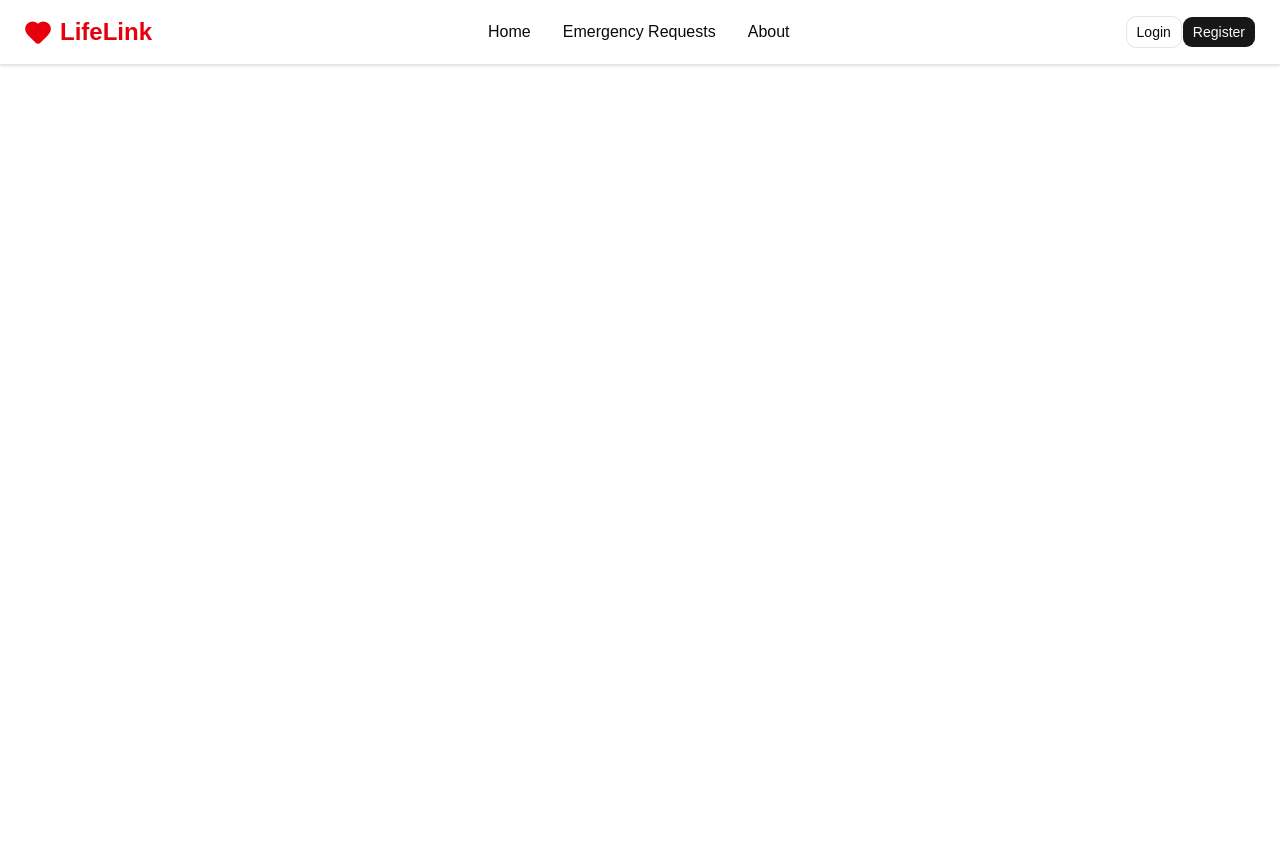
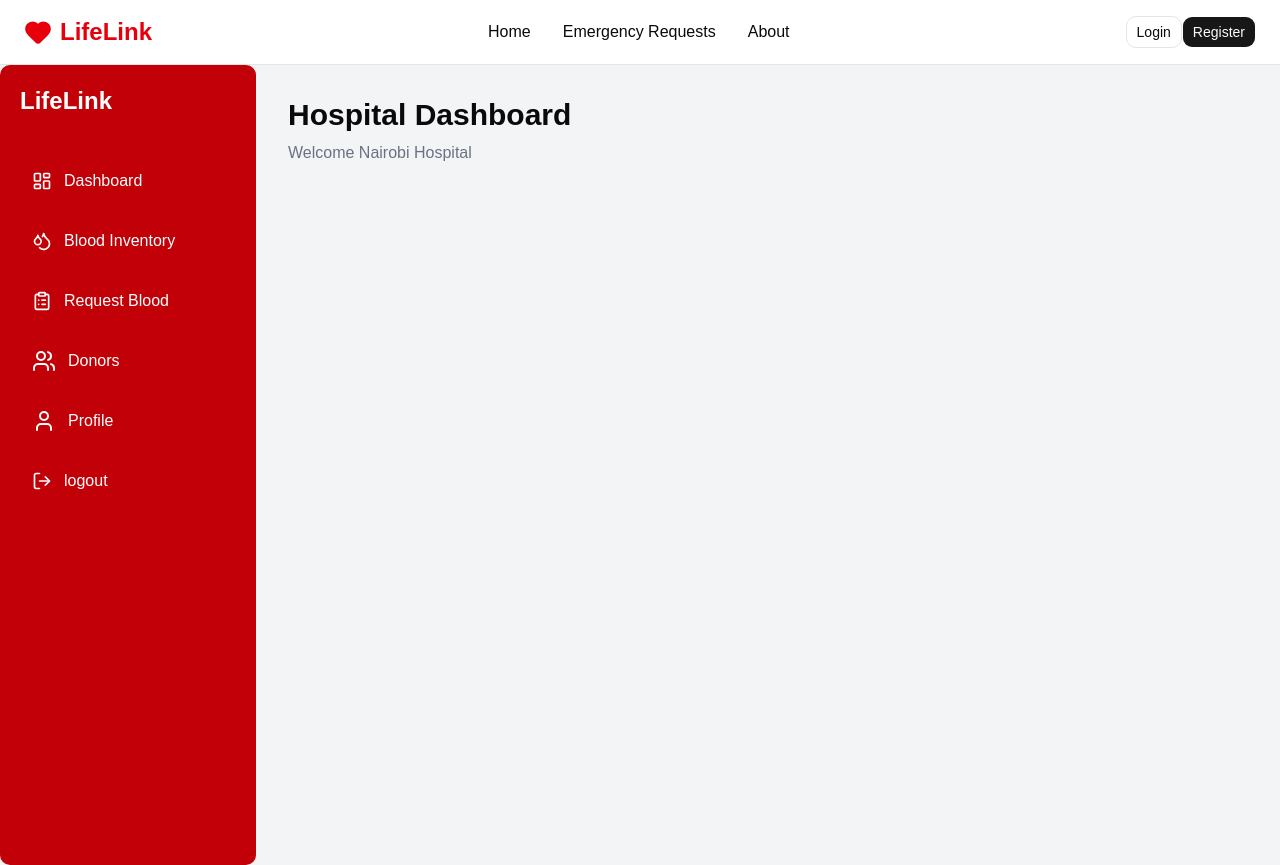
Before and after one commit to Juan-ita/LifeLink, a React (Vite) app: page /hospital/dashboard in a window 1280 px wide. Before the commit the page ends 800 px from the top, so only its background shows below. Built offline with nearby package versions, Linux system fonts and the light colour scheme.

Commit message:
feat: create new sidebar and connect it with hospitaldashboard

```diff
--- a/src/App.jsx
+++ b/src/App.jsx
@@ -14,7 +14,7 @@ function App() {
           <Route path='/' element={<Home/>}/>
           <Route path='/register' element={<Register/>}/>
           <Route path='/login' element={<Login/>}/>
-          <Route path='/hospitaldashboard' element={<Hospitaldashboard/>}/>
+          <Route path='/hospital/dashboard' element={<Hospitaldashboard/>}/>
         </Routes>
 
     </>
--- /dev/null
+++ b/src/hospital dashboard/Sidebar.jsx
@@ -0,0 +1,47 @@
+import React from 'react'
+import { LayoutDashboard, Droplets, ClipboardList, User, Users, LogOut } from 'lucide-react'
+import { Link } from 'react-router-dom'
+
+function Sidebar() {
+  return (
+    <aside className='w-64 bg-red-700 text-white min-h-screen p-5 rounded-lg'>
+      <h2 className='text-2xl font-bold mb-10'>
+        LifeLink
+      </h2>
+
+      <nav className='space-y-3'>
+        <Link to="/hospital/dashboard" className='flex items-center gap-3 p-3 rounded hover:bg-red-800'>
+        <LayoutDashboard size={20}/>
+        Dashboard
+        </Link>
+
+        <Link to="/hospital/inventory" className='flex items-center gap-3 p-3 rounded hover:bg-red-800'>
+        <Droplets size={20}/>
+        Blood Inventory
+        </Link>
+
+        <Link to="/hospital/requests" className='flex items-center gap-3 p-3 rounded hover:bg-red-800'>
+        <ClipboardList size={20}/>
+        Request Blood
+        </Link>
+
+        <Link to="/hospital/donors" className='flex items-center gap-3 p-3 rounded hover:bg-red-800'>
+        <Users/>
+        Donors
+        </Link>
+
+        <Link to="/hospital/profile" className='flex items-center gap-3 p-3 rounded hover:bg-red-800'>
+        <User/>
+        Profile
+        </Link>
+
+        <button className='flex items-center gap-3 p-3 rounded hover:bg-red-800 w-full text-left'>
+            <LogOut size={20}/>
+            logout
+        </button>
+      </nav>
+    </aside>
+  )
+}
+
+export default Sidebar
--- a/src/pages/Hospitaldashboard.jsx
+++ b/src/pages/Hospitaldashboard.jsx
@@ -1,11 +1,12 @@
-import React from 'react'
+import Sidebar from '@/hospital dashboard/Sidebar'
 
 function Hospitaldashboard() {
   return (
     <div className='flex min-h-screen bg-gray-100'>
+        <Sidebar/>
       <main className='flex-1 p-8'>
         <h1 className='text-3xl font-bold'>Hospital Dashboard</h1>
-        <p className='text-gray-500 mt-2'>Welcome Back</p>
+        <p className='text-gray-500 mt-2'>Welcome Nairobi Hospital</p>
       </main>
     </div>
   )
--- a/src/pages/Login.jsx
+++ b/src/pages/Login.jsx
@@ -31,7 +31,7 @@ function Login() {
             email === "hospital@lifelink.com" &&
             password=== "admin123"
         ){
-            navigate("/hospitaldashboard")
+            navigate("/hospital/dashboard")
             return;
         }
         setError("Invalid email or password.")
```
